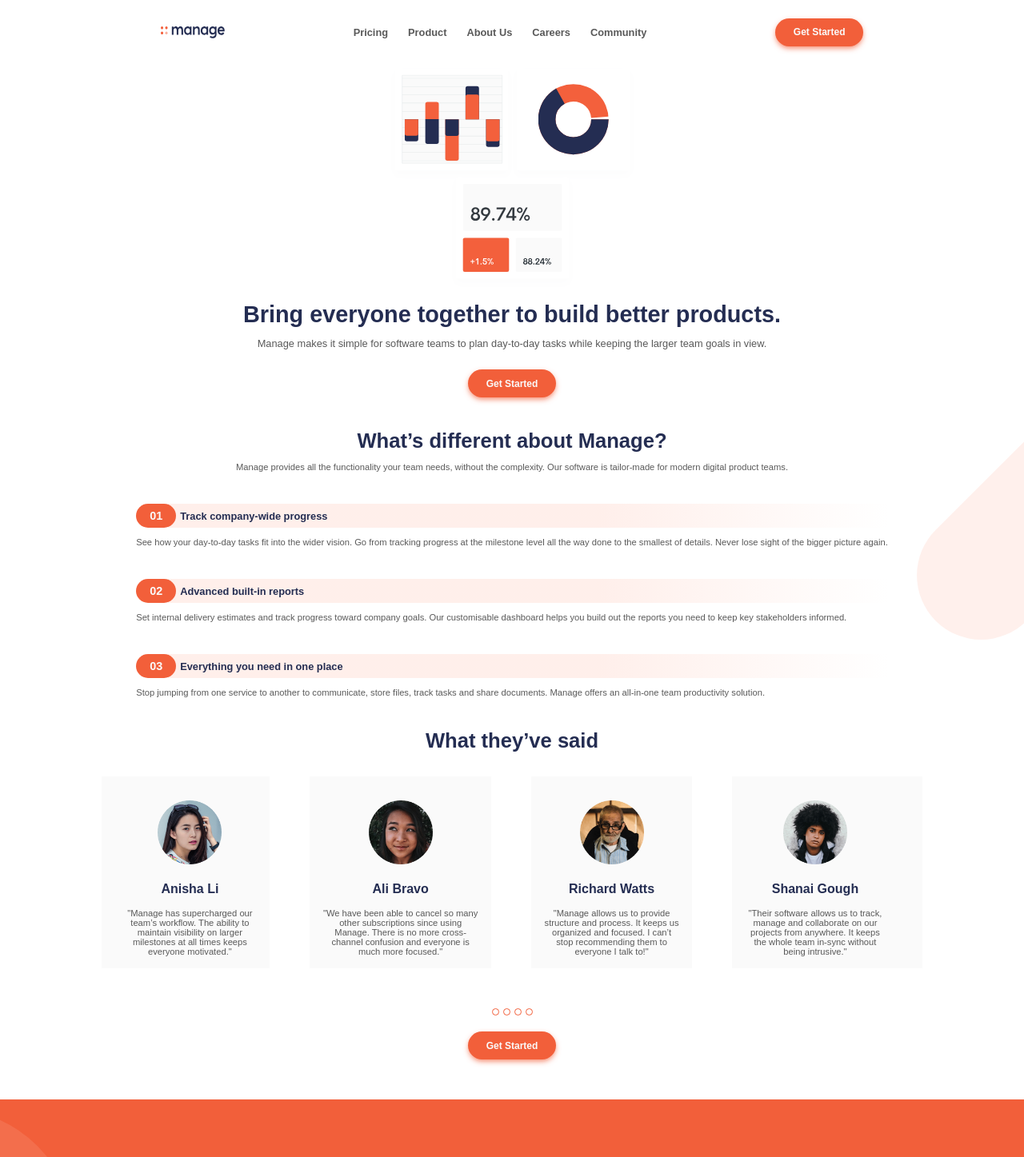
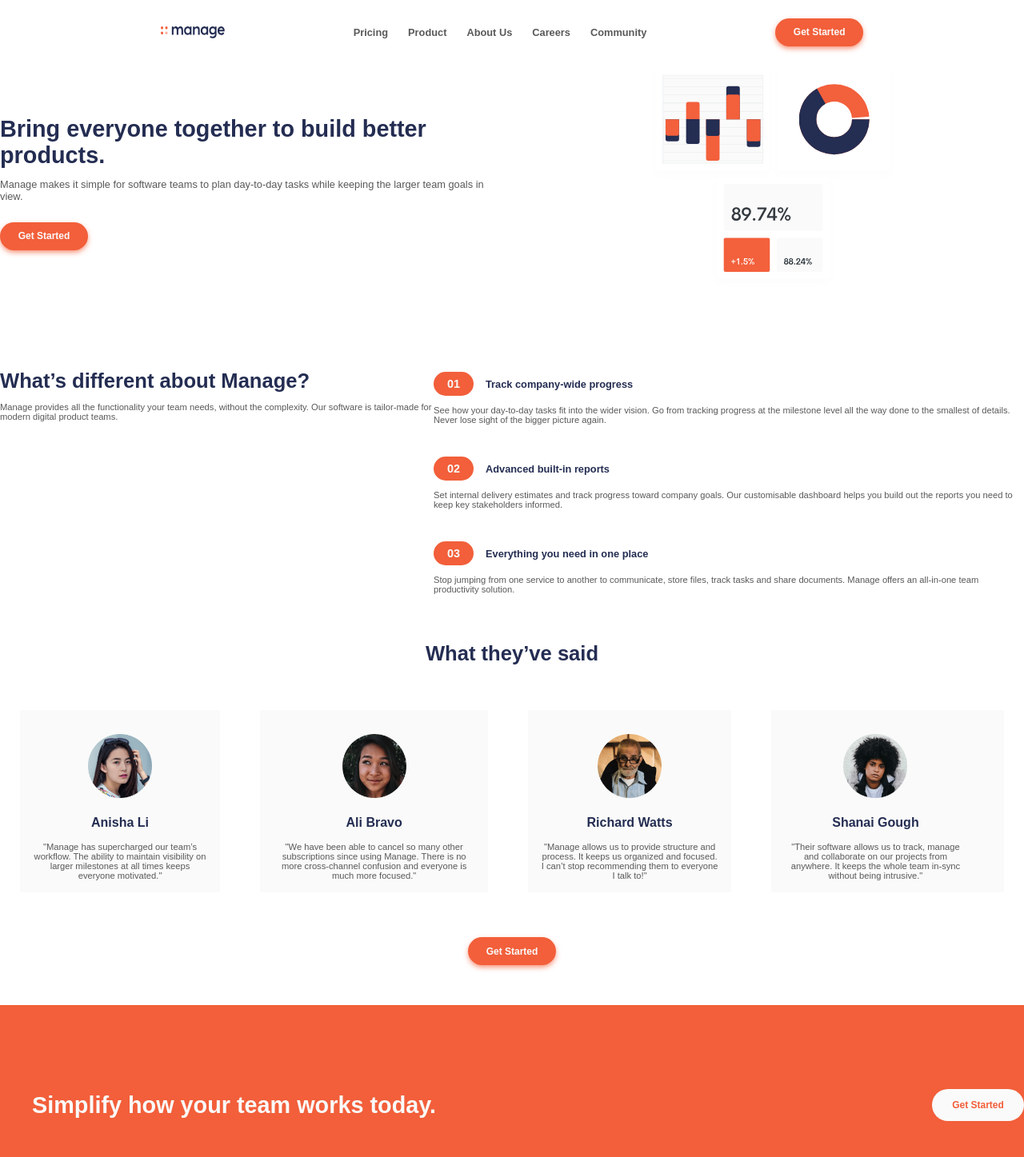
Before and after one commit to johncardenasp/manage, a React (Create React App) app: page / in a window 1280 px wide. Shown: the top 1447 px of the page at 80% size. Built offline with nearby package versions, Linux system fonts and the light colour scheme; a web font is replaced by a local one.

Commit message:
Desktop styles

```diff
--- a/src/components/Main.js
+++ b/src/components/Main.js
@@ -22,7 +22,7 @@ function Main() {
           alt="Intro"
         />
       </div>
-      <div className="main__content">
+      <section className="better__products">
         <h1>
           Bring everyone together to build better products.
         </h1>
@@ -30,12 +30,15 @@ function Main() {
             Manage makes it simple for software teams to plan day-to-day tasks while keeping the larger team goals in view.
         </p>
         <Button />
-      </div>
+      </section>
       <section className="main__whats-different">
+        <div className="intro">
           <h2>What’s different about Manage?</h2>
           <p>
             Manage provides all the functionality your team needs, without the complexity. Our software is tailor-made for modern digital product teams.
           </p>
+        </div>
+        <div className="cards">
           <Card
             number="01"
             title="Track company-wide progress"
@@ -51,10 +54,11 @@ function Main() {
             title="Everything you need in one place"
             description="Stop jumping from one service to another to communicate, store files, track tasks and share documents. Manage offers an all-in-one team productivity solution."
           />
+        </div>
       </section>
-      <div className="opinions__title">
-        <h2>What they’ve said</h2>
-      </div>
+      <h2 className="opinions__title">
+        What they’ve said
+      </h2>
       <section className="opinions">
         <Opinion
           image={anisha}
@@ -77,16 +81,16 @@ function Main() {
           blockquote="Their software allows us to track, manage and collaborate on our projects from anywhere. It keeps the whole team in-sync without being intrusive."
         />
       </section>
-      <div className="move-slider">
+      <div className="move__slider">
         <div className="circles">
           <div className="circle" />
           <div className="circle" />
           <div className="circle" />
           <div className="circle" />
         </div>
-        <div className="circles__button">
+       </div>
+      <div className="button__main-container">
         <Button />
-        </div>
       </div>
       <section className="simplify__work">
         <div className="simplify__work-content">
--- a/src/components/styles/Cards.css
+++ b/src/components/styles/Cards.css
@@ -38,7 +38,7 @@
 
 .card__title h3 {
   font-size: 0.8rem;
-  margin-left: 15px;
+  margin-left: 25px;
 
 }
 
@@ -46,3 +46,9 @@
   grid-area: bottom;
   margin-top: 12px;
 }
+
+@media (min-width: 735px) {
+  .card__title {
+    background: none;
+  }
+}
--- a/src/components/styles/Main.css
+++ b/src/components/styles/Main.css
@@ -15,7 +15,7 @@
   width: 315px;
 }
 
-.main__content {
+.better__products {
   position: relative;
   text-align: center;
 }
@@ -34,12 +34,12 @@
   right: 0;
 }
 
-.main__content h1 {
+.better__products h1 {
   font-size: 1.8rem;
   margin: 12px 0;
 }
 
-.main__content p {
+.better__products p {
   font-size: 0.8rem;
   margin-bottom: 25px;
 }
@@ -58,6 +58,11 @@
   font-size: 0.7rem;
 }
 
+.opinions__title {
+  margin: 40px 0 0 0;
+  font-size: 1.6rem;
+}
+
 .opinions {
   display: flex;
   align-items: center;
@@ -67,15 +72,7 @@
   text-align: center;
 }
 
-.opinions__title {
-  margin: 40px 0 0 0;
-}
-
-.opinions__title h2 {
-  font-size: 1.6rem;
-}
-
-.move-slider {
+.move__slider {
   display: flex;
   flex-direction: column;
   align-items: center;
@@ -161,3 +158,93 @@ Button.simplify__work-button {
   outline: none;
   cursor: pointer;
 }
+
+@media (min-width: 735px) {
+  .main {
+    display: grid;
+    grid-template-areas: "better-products hero"
+                         "different different"
+                         "op-title op-title"
+                         "opinions opinions"
+                         "button button"
+                         "simplify simplify";
+    grid-template-columns: auto;
+    grid-template-rows: auto;
+    gap: 20px;
+    margin: 0;
+  }
+
+  .main__hero {
+    grid-area: hero;
+    display: flex;
+    justify-content: center;
+  }
+
+  .main__hero::before {
+    display: none;
+  }
+
+  .better__products {
+    grid-area: better-products;
+    display: flex;
+    flex-direction: column;
+    align-items: flex-start;
+    text-align: left;
+  }
+
+  .main__whats-different {
+    grid-area: different;
+    display: flex;
+    align-items: baseline;
+    text-align: left;
+  }
+
+  .main__whats-different .intro {
+
+  }
+
+  .main__whats-different .cards {
+
+  }
+
+  .opinions__title {
+    grid-area: op-title;
+    display: flex;
+    justify-content: center;
+  }
+
+  .opinions {
+    grid-area: opinions;
+  }
+
+  .move__slider {
+    display: none;
+  }
+
+  .button__main-container {
+    grid-area: button;
+    display: flex;
+    justify-content: center;
+  }
+
+  .simplify__work {
+    grid-area: simplify;
+    height: 250px;
+    width: 100%;
+  }
+
+  .simplify__work-content {
+    display: flex;
+    flex-direction: row;
+    width: 100%;
+    justify-content: space-between;
+  }
+
+  .simplify__work::before {
+    display: none;
+  }
+
+  Button.simplify__work-button {
+    margin: 0;
+  }
+}
--- a/src/components/styles/Opinions.css
+++ b/src/components/styles/Opinions.css
@@ -29,3 +29,13 @@
   margin: 15px;
   font-size: 0.7rem;
 }
+
+@media (min-width: 735px) {
+  .opinions__card {
+    padding: 0;
+  }
+
+  .opinions__card:first-child {
+  padding-left: 0;
+  }
+}
```
Also changed, not shown: 2 other files (tests, documents, lock files or other folders). Lines whose indentation alone changed are shown as unchanged.
